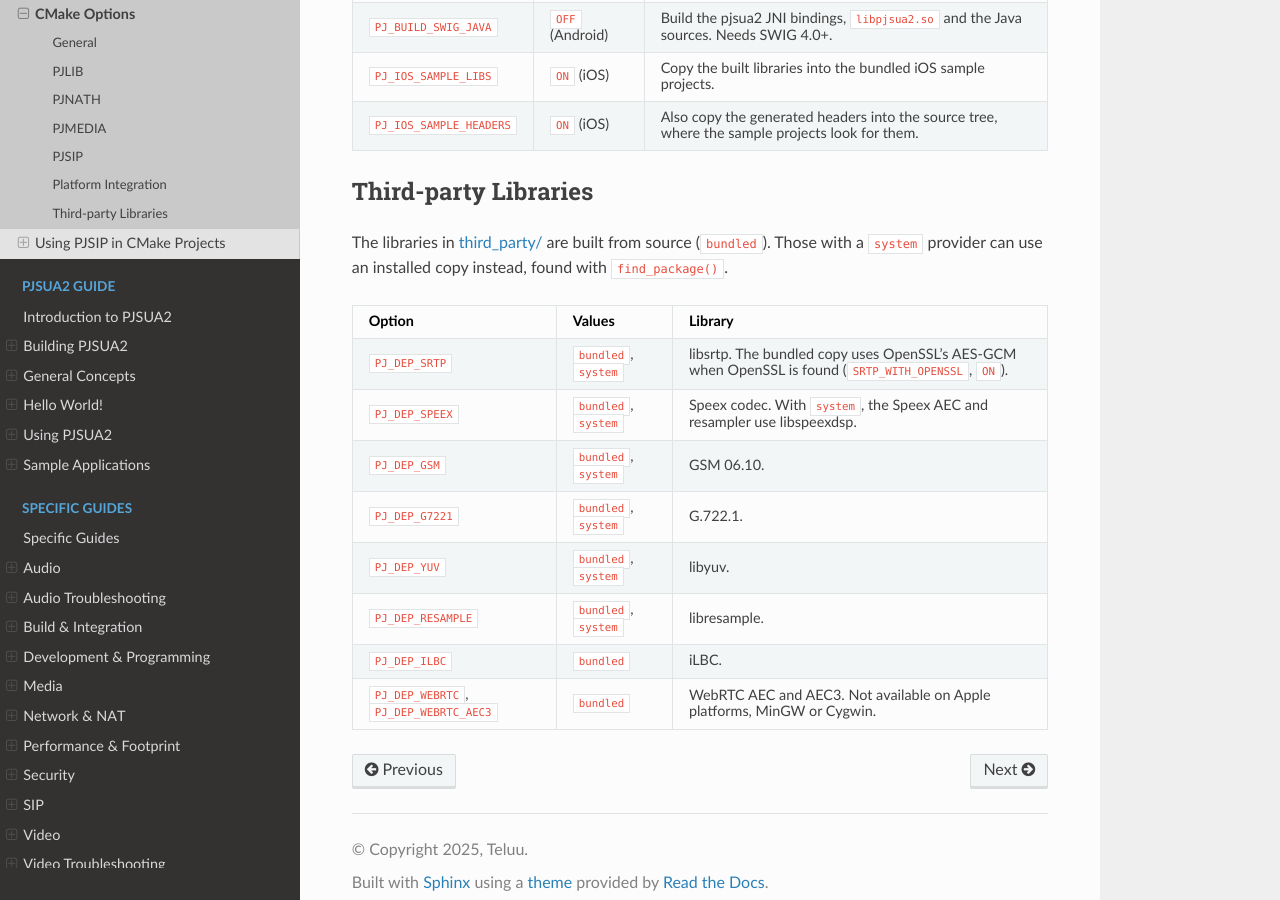
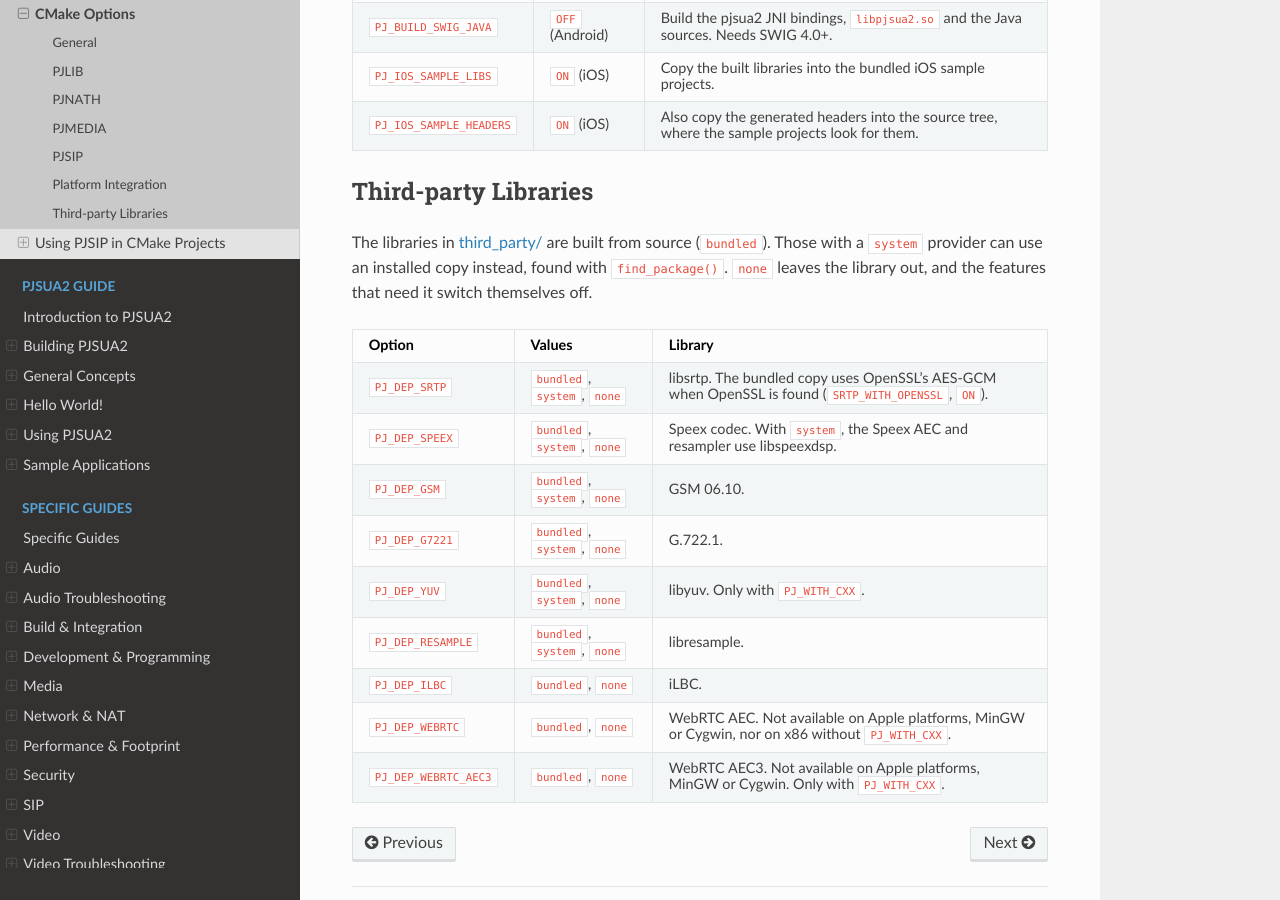
Before and after one commit to pjsip/pjproject_docs, a Sphinx documentation site: the page built from docs/source/get-started/cmake/options.rst, in a window 1280 px wide and 900 px high, scrolled down 4245 px. Built offline with Sphinx 7.4.7 and the Read the Docs theme 3.1.0, drawn with Linux system fonts in a browser that asks for light colours; the version number could not be read and is left out.

Commit message:
CMake docs: address review
- PJ_DEP_*: list the `none` provider #5316 added, and which options
  need PJ_WITH_CXX; WebRTC is left out on x86 without it.
- Status table: macOS, as CI runs on Apple Silicon only.
- Limitations: no inline markup nested in bold, which reST shows
  literally.

Co-Authored-By: Claude Opus 5.5 <noreply@anthropic.com>

```diff
--- a/docs/source/get-started/cmake/build_instructions.rst
+++ b/docs/source/get-started/cmake/build_instructions.rst
@@ -526,6 +526,6 @@ Known Limitations
 * **The Visual Studio solution stays the reference Windows build,** and
   covers targets not yet validated with CMake, such as Windows ARM64 and
   UWP.
-* **``PJ_DEP_<name>=system`` in 2.17** finds the library but sibling
-  modules may not use it (e.g. ``PJMEDIA_WITH_SRTP`` silently turns
-  ``OFF``). Fixed after 2.17 (:pr:`4942`).
+* **System dependencies in 2.17.** ``PJ_DEP_<name>=system`` finds the
+  library but sibling modules may not use it (e.g. ``PJMEDIA_WITH_SRTP``
+  silently turns ``OFF``). Fixed after 2.17 (:pr:`4942`).
--- a/docs/source/get-started/cmake/index.rst
+++ b/docs/source/get-started/cmake/index.rst
@@ -18,9 +18,9 @@ CMake support is **experimental**. Its status per platform:
    * - Linux x86_64
      - CI
      -
-   * - macOS (Intel, Apple Silicon)
+   * - macOS
      - CI
-     -
+     - CI runs on Apple Silicon.
    * - Android (arm64-v8a, armeabi-v7a, x86_64, x86)
      - CI
      - Also builds the pjsua2 JNI bindings and the AAR.
--- a/docs/source/get-started/cmake/options.rst
+++ b/docs/source/get-started/cmake/options.rst
@@ -340,7 +340,8 @@ Third-party Libraries
 
 The libraries in :source:`third_party/` are built from source
 (``bundled``). Those with a ``system`` provider can use an installed copy
-instead, found with ``find_package()``.
+instead, found with ``find_package()``. ``none`` leaves the library out,
+and the features that need it switch themselves off.
 
 .. list-table::
    :header-rows: 1
@@ -350,29 +351,33 @@ instead, found with ``find_package()``.
      - Values
      - Library
    * - ``PJ_DEP_SRTP``
-     - ``bundled``, ``system``
+     - ``bundled``, ``system``, ``none``
      - libsrtp. The bundled copy uses OpenSSL's AES-GCM when OpenSSL is
        found (``SRTP_WITH_OPENSSL``, ``ON``).
    * - ``PJ_DEP_SPEEX``
-     - ``bundled``, ``system``
+     - ``bundled``, ``system``, ``none``
      - Speex codec. With ``system``, the Speex AEC and resampler use
        libspeexdsp.
    * - ``PJ_DEP_GSM``
-     - ``bundled``, ``system``
+     - ``bundled``, ``system``, ``none``
      - GSM 06.10.
    * - ``PJ_DEP_G7221``
-     - ``bundled``, ``system``
+     - ``bundled``, ``system``, ``none``
      - G.722.1.
    * - ``PJ_DEP_YUV``
-     - ``bundled``, ``system``
-     - libyuv.
+     - ``bundled``, ``system``, ``none``
+     - libyuv. Only with ``PJ_WITH_CXX``.
    * - ``PJ_DEP_RESAMPLE``
-     - ``bundled``, ``system``
+     - ``bundled``, ``system``, ``none``
      - libresample.
    * - ``PJ_DEP_ILBC``
-     - ``bundled``
+     - ``bundled``, ``none``
      - iLBC.
-   * - ``PJ_DEP_WEBRTC``, ``PJ_DEP_WEBRTC_AEC3``
-     - ``bundled``
-     - WebRTC AEC and AEC3. Not available on Apple platforms, MinGW or
-       Cygwin.
+   * - ``PJ_DEP_WEBRTC``
+     - ``bundled``, ``none``
+     - WebRTC AEC. Not available on Apple platforms, MinGW or Cygwin, nor
+       on x86 without ``PJ_WITH_CXX``.
+   * - ``PJ_DEP_WEBRTC_AEC3``
+     - ``bundled``, ``none``
+     - WebRTC AEC3. Not available on Apple platforms, MinGW or Cygwin.
+       Only with ``PJ_WITH_CXX``.
```
